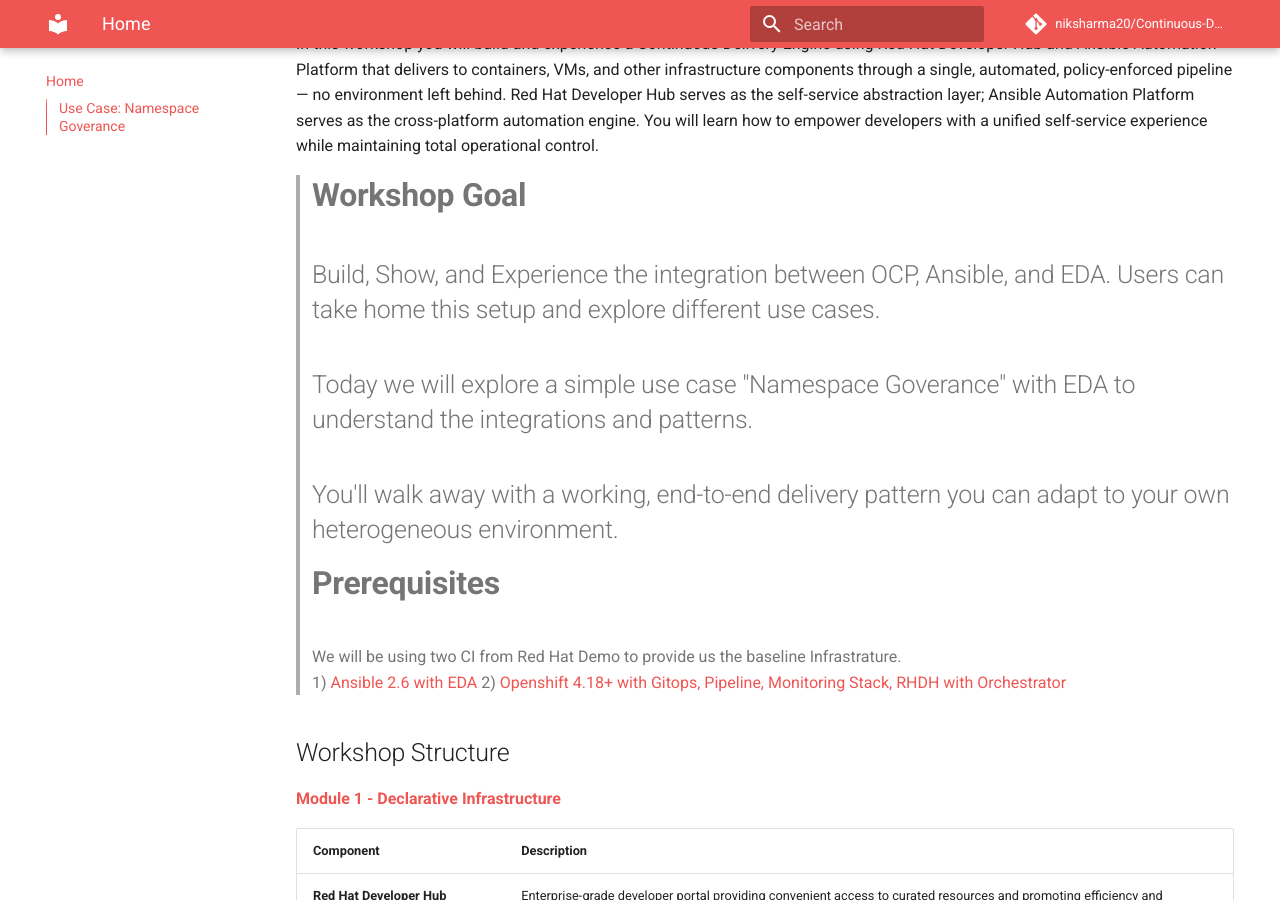
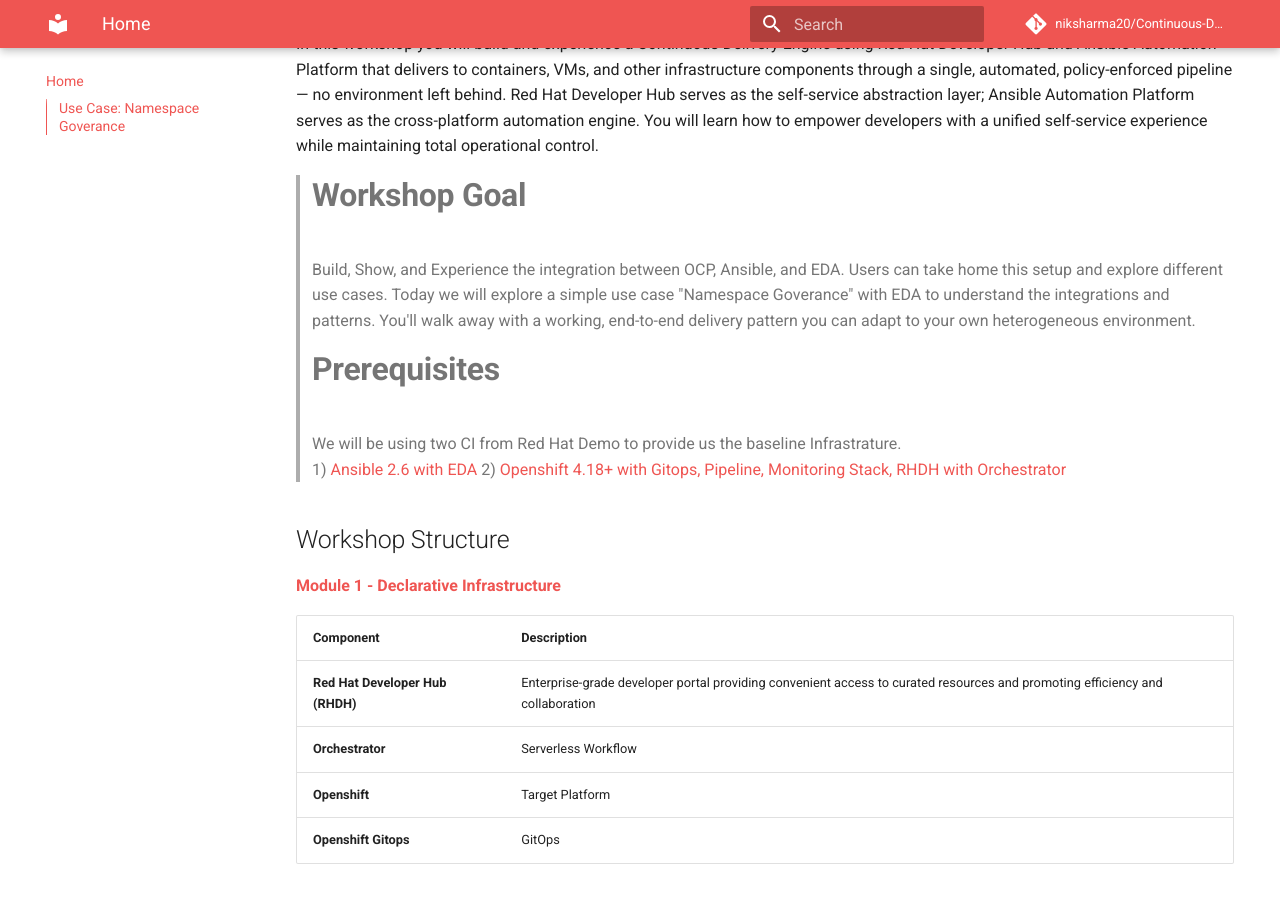
Before and after one commit to niksharma20/Continuous-Delivery-Engine, an MkDocs documentation site: the page built from docs/index.md, in a window 1280 px wide and 900 px high, scrolled down 382 px. Built offline with MkDocs 1.6.1 and Material for MkDocs 9.7.7, drawn with Linux system fonts in a browser that asks for light colours; comment, search, counter and statistics services are not loaded.

```diff
--- a/docs/index.md
+++ b/docs/index.md
@@ -7,9 +7,9 @@ In this workshop you will build and experience a Continuous Delivery Engine usin
 
 >
 > # **Workshop Goal**
-> ## Build, Show, and Experience the integration between OCP, Ansible, and EDA. Users can take home this setup and explore different use cases.
-> ## Today we will explore a simple use case "Namespace Goverance" with EDA to understand the integrations and patterns.
-> ## You'll walk away with a working, end-to-end delivery pattern you can adapt to your own heterogeneous environment.
+>  Build, Show, and Experience the integration between OCP, Ansible, and EDA. Users can take home this setup and explore different use cases.
+>  Today we will explore a simple use case "Namespace Goverance" with EDA to understand the integrations and patterns.
+>  You'll walk away with a working, end-to-end delivery pattern you can adapt to your own heterogeneous environment.
 
 >
 > # **Prerequisites**
```
